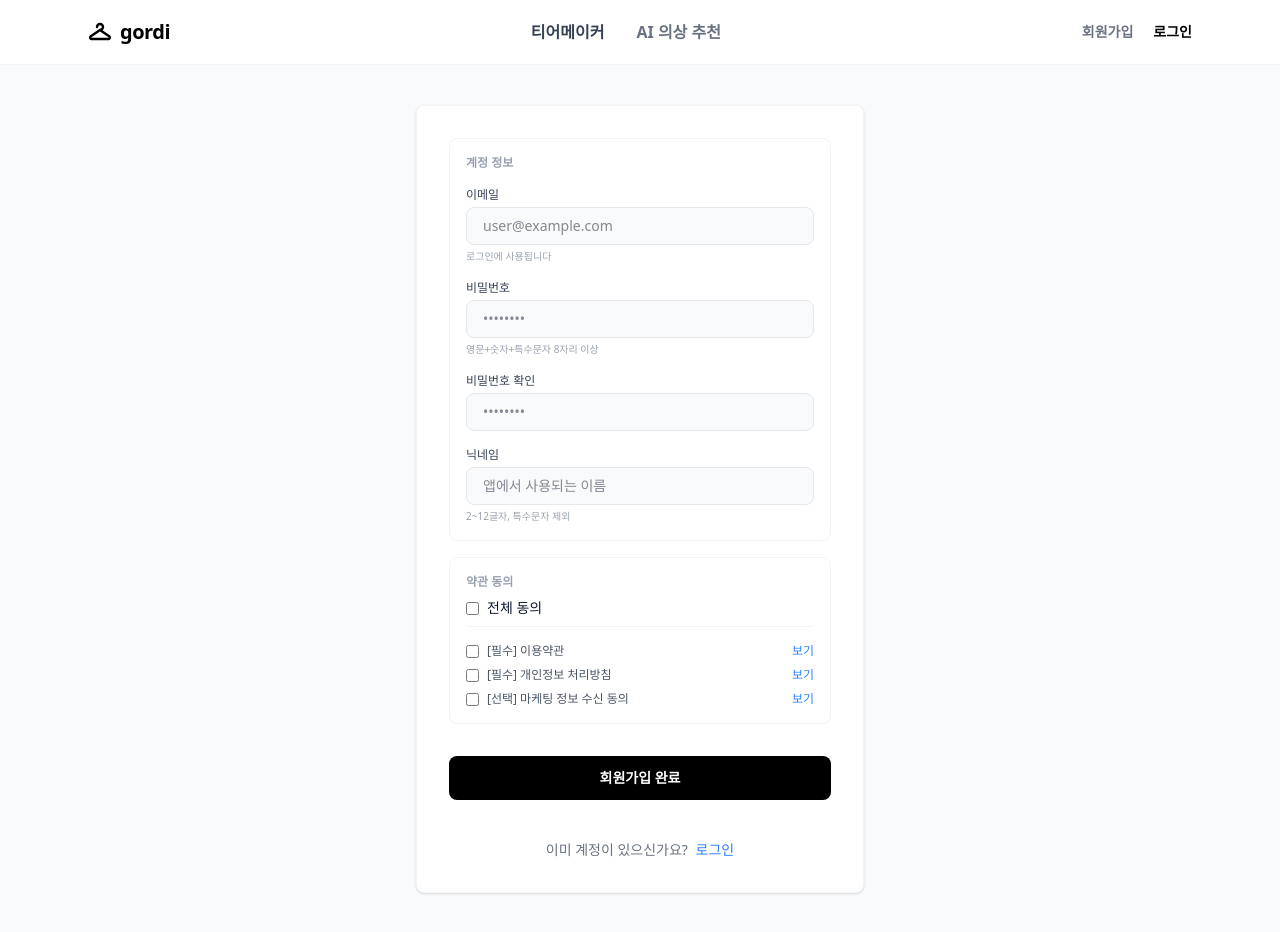
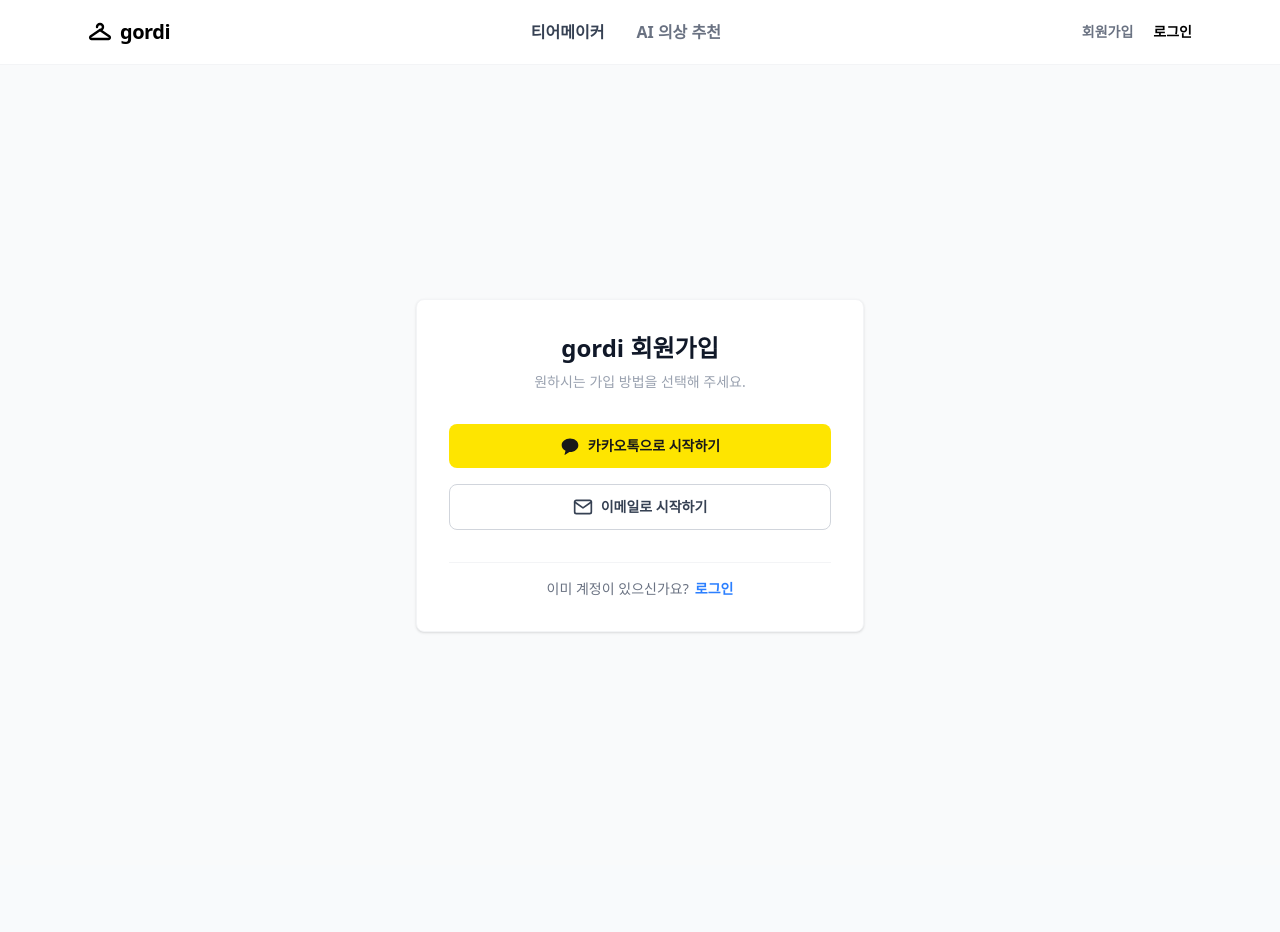
Before and after one commit to ghida5130/gordi, a React (Vite) app in the folder frontend/: page /signup in a window 1280 px wide. After the commit the page ends 865 px from the top, so only its background shows below. Built offline with nearby package versions, Linux system fonts and the light colour scheme; no server answers; a web font is replaced by a local one.

Commit message:
feat: 회원가입 방식(카카오톡/이메일) 선택 페이지 추가

```diff
--- /dev/null
+++ b/frontend/src/pages/SignupSelectPage.jsx
@@ -0,0 +1,51 @@
+import { startKakaoLogin } from "@/api/auth";
+import { Link, useNavigate } from "react-router-dom";
+
+export default function SignupSelectPage() {
+    const navigate = useNavigate();
+
+    return (
+        <div className="flex items-center justify-center min-h-screen bg-gray-50">
+            <div className="w-full max-w-md p-8 space-y-8 bg-white rounded-lg shadow-sm border border-gray-100 text-center">
+                <div>
+                    <h2 className="text-2xl font-bold text-gray-900">gordi 회원가입</h2>
+                    <p className="mt-2 text-sm text-gray-400">원하시는 가입 방법을 선택해 주세요.</p>
+                </div>
+
+                <div className="space-y-4">
+                    {/* 1. 카카오톡 회원가입 (OAuth 연동) */}
+                    <button
+                        type="button"
+                        onClick={startKakaoLogin}
+                        className="flex w-full items-center justify-center gap-2 rounded-lg bg-[#FEE500] px-4 py-3 text-sm font-bold text-[#191919] transition hover:bg-[#F5DC00] active:scale-[0.98]"
+                    >
+                        <svg aria-hidden="true" viewBox="0 0 24 24" className="h-5 w-5 fill-current">
+                            <path d="M12 3C6.48 3 2 6.58 2 11c0 2.84 1.85 5.34 4.64 6.76l-1.18 4.37c-.1.38.33.68.66.46l5.16-3.43c.24.02.48.03.72.03 5.52 0 10-3.58 10-8.19S17.52 3 12 3Z" />
+                        </svg>
+                        카카오톡으로 시작하기
+                    </button>
+
+                    {/* 2. 일반 이메일 회원가입 */}
+                    <button
+                        type="button"
+                        onClick={() => navigate("/signup/email")}
+                        className="flex w-full items-center justify-center gap-2 rounded-lg border border-gray-300 bg-white px-4 py-3 text-sm font-bold text-gray-700 transition hover:border-gray-400 hover:bg-gray-50 hover:text-black active:scale-[0.98]"
+                    >
+                        <svg width="18" height="18" viewBox="0 0 24 24" fill="none" stroke="currentColor" strokeWidth="2" strokeLinecap="round" strokeLinejoin="round" aria-hidden="true" className="h-5 w-5">
+                            <path d="M4 4h16c1.1 0 2 .9 2 2v12c0 1.1-.9 2-2 2H4c-1.1 0-2-.9-2-2V6c0-1.1.9-2 2-2z" />
+                            <polyline points="22,6 12,13 2,6" />
+                        </svg>
+                        이메일로 시작하기
+                    </button>
+                </div>
+
+                <div className="text-sm text-gray-500 pt-4 border-t border-gray-100">
+                    이미 계정이 있으신가요?
+                    <Link to="/login" className="text-blue-500 hover:underline ml-1.5 font-semibold">
+                        로그인
+                    </Link>
+                </div>
+            </div>
+        </div>
+    );
+}
--- a/frontend/src/routes/router.jsx
+++ b/frontend/src/routes/router.jsx
@@ -9,6 +9,7 @@
 import RoomPage from "@/pages/RoomPage";
 import RouteErrorPage from "@/pages/RouteErrorPage";
 import SignupPage from "@/pages/SignupPage";
+import SignupSelectPage from "@/pages/SignupSelectPage";
 import LoginPage from "@/pages/LoginPage";
 import AvatarSetupPage from "@/pages/AvatarSetupPage";
 import SignupCompletePage from "@/pages/SignupCompletePage";
@@ -39,6 +40,10 @@
       },
       {
         path: "signup",
+        element: <SignupSelectPage />,
+      },
+      {
+        path: "signup/email",
         element: <SignupPage />,
       },
       {
```
